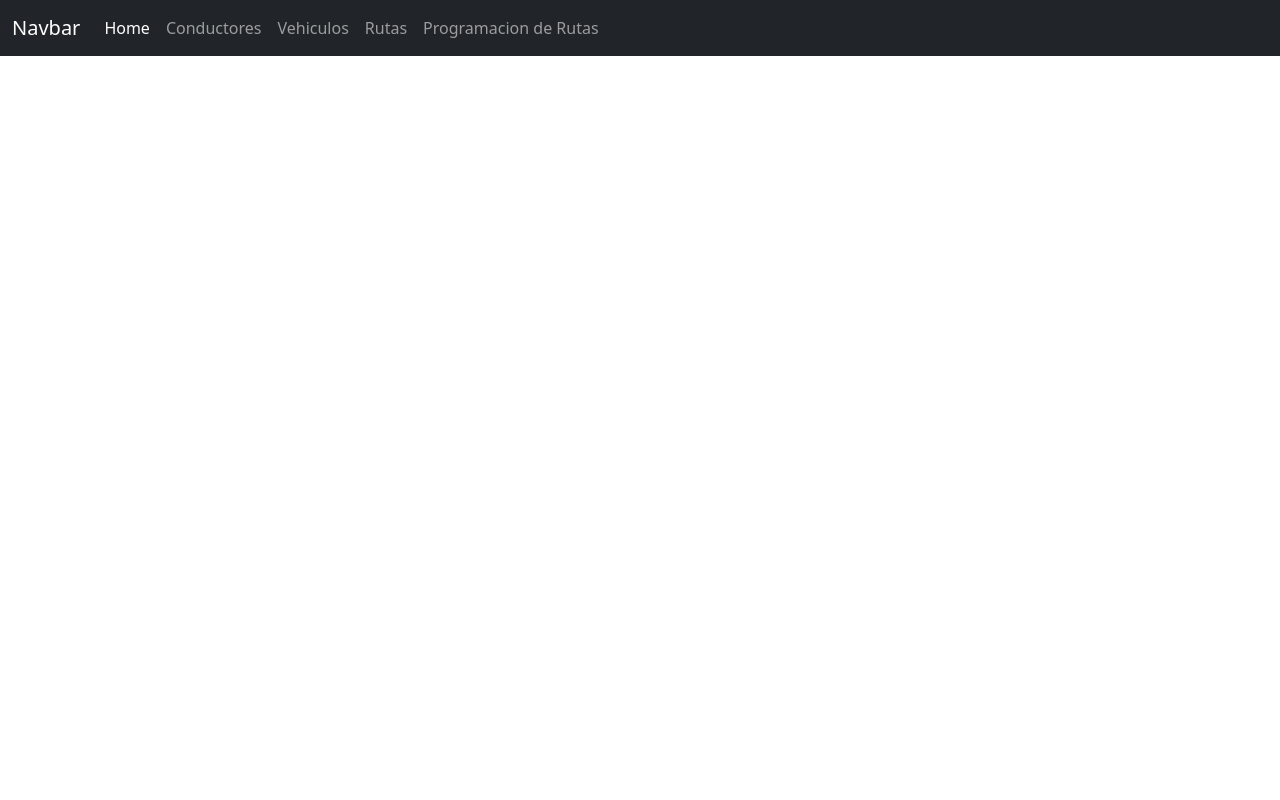
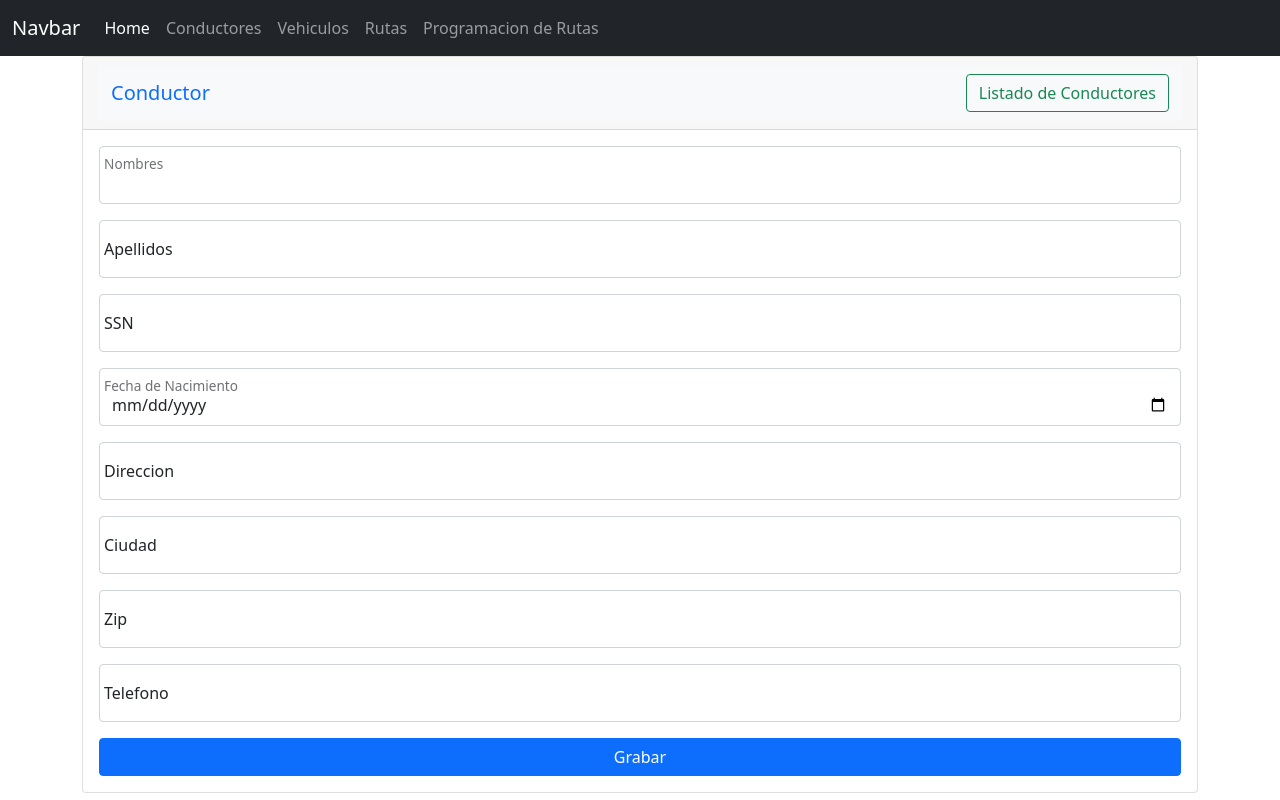
Before and after one commit to ismaelfac/freet_crud, an Angular app: page /drivers/create in a window 1280 px wide. Before the commit this address led to /. Built offline with nearby package versions, Linux system fonts and the light colour scheme.

Commit message:
crud driver ok

```diff
--- a/src/app/app-routing.module.ts
+++ b/src/app/app-routing.module.ts
@@ -2,6 +2,7 @@ import { NgModule } from '@angular/core';
 import { RouterModule, Routes } from '@angular/router';
 import { DashboardComponent } from './components/dashboard/dashboard.component';
 import { DriverComponent } from './components/driver/driver.component';
+import { FormsComponent } from './components/driver/forms/forms.component';
 import { RoutesComponent } from './components/routes/routes.component';
 import { SchedulerComponent } from './components/scheduler/scheduler.component';
 import { VehiclesComponent } from './components/vehicles/vehicles.component';
@@ -9,6 +10,8 @@ import { VehiclesComponent } from './components/vehicles/vehicles.component';
 const routes: Routes = [
   {  path: '', component: DashboardComponent },
   {  path: 'drivers', component: DriverComponent },
+  {  path: 'drivers/create', component: FormsComponent },
+  {  path: 'drivers/edit/:id', component: FormsComponent },
   {  path: 'vehicles', component: VehiclesComponent },
   {  path: 'routes', component: RoutesComponent },
   {  path: 'schedulers', component: SchedulerComponent },
--- a/src/app/app.module.ts
+++ b/src/app/app.module.ts
@@ -4,7 +4,9 @@ import { BrowserModule } from '@angular/platform-browser';
 
 import { AppRoutingModule } from './app-routing.module';
 import { AppComponent } from './app.component';
-import { ReactiveFormsModule } from '@angular/forms';
+import { FormsModule, ReactiveFormsModule } from '@angular/forms';
+
+
 import { NavigationComponent } from './components/navigation/navigation.component';
 import { DashboardComponent } from './components/dashboard/dashboard.component';
 import { DriverComponent } from './components/driver/driver.component';
@@ -32,6 +34,7 @@ import { HttpClientModule } from '@angular/common/http';
   imports: [
     BrowserModule,
     AppRoutingModule,
+    FormsModule,
     ReactiveFormsModule,
     HttpClientModule
   ],
--- a/src/app/components/driver/driver.component.html
+++ b/src/app/components/driver/driver.component.html
@@ -1,4 +1,3 @@
-
 <div class="card">
     <h5 class="card-header">
         <nav class="navbar bg-light">
--- a/src/app/components/driver/forms/forms.component.html
+++ b/src/app/components/driver/forms/forms.component.html
@@ -1,34 +1,51 @@
-<form action="">
-    <div class="input-group mb-3">
-        <span class="input-group-text" id="basic-addon1">@</span>
-        <input type="text" class="form-control" placeholder="Username" aria-label="Username" aria-describedby="basic-addon1">
+<div class="card">
+    <div class="card-header">
+        <nav class="navbar bg-light">
+            <div class="container-fluid">
+              <a class="navbar-brand">Conductor</a>
+              <form class="d-flex">
+                <a class="btn btn-outline-success" routerLink="/drivers">Listado de Conductores</a>
+              </form>
+            </div>
+          </nav>
     </div>
-
-    <div class="input-group mb-3">
-    <input type="text" class="form-control" placeholder="Recipient's username" aria-label="Recipient's username" aria-describedby="basic-addon2">
-    <span class="input-group-text" id="basic-addon2">@example.com</span>
+    <div class="card-body">
+        <form action="" class="row g-3">
+            <div class="form-floating">
+                <input class="form-control" type="text" name="first_name" [(ngModel)]="driver.first_name"/>
+                <label for="floatingTextarea">Nombres</label>
+            </div>
+            <div class="form-floating">
+                <input class="form-control" name="last_name" [(ngModel)]="driver.last_name" placeholder="Leave a comment here"/>
+                <label for="floatingTextarea">Apellidos</label>
+            </div>
+            <div class="form-floating">
+                <input class="form-control" name="ssn" [(ngModel)]="driver.ssn" placeholder="Leave a comment here"/>
+                <label for="floatingTextarea">SSN</label>
+            </div>
+            <div class="form-floating">
+                <input class="form-control" name="dob" type="date" [(ngModel)]="driver.dob" placeholder="Leave a comment here"/>
+                <label for="floatingTextarea">Fecha de Nacimiento</label>
+            </div>
+            <div class="form-floating">
+                <input class="form-control" name="address" [(ngModel)]="driver.address" placeholder="Leave a comment here"/>
+                <label for="floatingTextarea">Direccion</label>
+            </div>
+            <div class="form-floating">
+                <input class="form-control" name="city" [(ngModel)]="driver.city" placeholder="Leave a comment here"/>
+                <label for="floatingTextarea">Ciudad</label>
+            </div>
+            <div class="form-floating">
+                <input class="form-control" name="zip" type="string" [(ngModel)]="driver.zip" placeholder="Leave a comment here"/>
+                <label for="floatingTextarea">Zip</label>
+            </div>
+            <div class="form-floating">
+                <input class="form-control" name="phone" type="text" [(ngModel)]="driver.phone" placeholder="Leave a comment here"/>
+                <label for="floatingTextarea">Telefono</label>
+            </div>
+            <div class="d-grid gap-2">
+                <button class="btn btn-primary" type="button" (click)="createOnUpdate()">Grabar</button>
+              </div>
+        </form>
     </div>
-
-    <label for="basic-url" class="form-label">Your vanity URL</label>
-    <div class="input-group mb-3">
-    <span class="input-group-text" id="basic-addon3">https://example.com/users/</span>
-    <input type="text" class="form-control" id="basic-url" aria-describedby="basic-addon3">
-    </div>
-
-    <div class="input-group mb-3">
-    <span class="input-group-text">$</span>
-    <input type="text" class="form-control" aria-label="Amount (to the nearest dollar)">
-    <span class="input-group-text">.00</span>
-    </div>
-
-    <div class="input-group mb-3">
-    <input type="text" class="form-control" placeholder="Username" aria-label="Username">
-    <span class="input-group-text">@</span>
-    <input type="text" class="form-control" placeholder="Server" aria-label="Server">
-    </div>
-
-    <div class="input-group">
-    <span class="input-group-text">With textarea</span>
-    <textarea class="form-control" aria-label="With textarea"></textarea>
-    </div>
-</form>
+  </div>
--- a/src/app/components/driver/forms/forms.component.ts
+++ b/src/app/components/driver/forms/forms.component.ts
@@ -1,4 +1,7 @@
 import { Component, OnInit } from '@angular/core';
+import { Router } from '@angular/router';
+import { Driver } from 'src/app/models/Driver';
+import { DriversService } from 'src/app/services/drivers.service';
 
 @Component({
   selector: 'forms-drivers',
@@ -6,10 +9,28 @@ import { Component, OnInit } from '@angular/core';
   styleUrls: ['./forms.component.css']
 })
 export class FormsComponent implements OnInit {
-
-  constructor() { }
+  driver: Driver = {
+    first_name:  '',
+    last_name: '',
+    ssn: '',
+    dob: '',
+    address: '',
+    city: '',
+    zip: '',
+    phone: ''
+  };
+  constructor(private driverService: DriversService, private router: Router) { }
 
   ngOnInit(): void {
   }
 
+  createOnUpdate(){
+    this.driverService.createDriver(this.driver).subscribe(
+      res => {
+        this.router.navigate(['/drivers']);
+      },
+      err => console.log(err)
+    );
+  }
+
 }
--- a/src/app/components/driver/list/list.component.html
+++ b/src/app/components/driver/list/list.component.html
@@ -4,7 +4,11 @@
         <th scope="col">#</th>
         <th scope="col">Nombres</th>
         <th scope="col">Apellidos</th>
-        <th scope="col">Handle</th>
+        <th scope="col">SSN</th>
+        <th scope="col">Direccion</th>
+        <th scope="col">Ciudad</th>
+        <th scope="col">Zip</th>
+        <th scope="col">Telefono</th>
         <th scope="col"></th>
       </tr>
     </thead>
@@ -14,11 +18,15 @@
         <td>{{ driver.first_name}}</td>
         <td>{{ driver.last_name}}</td>
         <td>@{{ driver.ssn}}</td>
+        <td>@{{ driver.address}}</td>
+        <td>@{{ driver.city}}</td>
+        <td>@{{ driver.zip}}</td>
+        <td>@{{ driver.phone}}</td>
         <td>
-            <div class="btn-group" role="group" aria-label="Basic mixed styles example">
-                <button type="button" class="btn btn-warning">Editar</button>
-                <button type="button" class="btn btn-danger">Eliminar</button>
-              </div>
+          <div class="btn-group" role="group" aria-label="Basic mixed styles example">
+              <button type="button" class="btn btn-warning" (click)="updateDriver(driver.id, driver)">Editar</button>
+              <button type="button" class="btn btn-danger" (click)="deleteDriver(driver.id)">Eliminar</button>
+          </div>
         </td>
       </tr>
     </tbody>
--- a/src/app/components/driver/list/list.component.ts
+++ b/src/app/components/driver/list/list.component.ts
@@ -12,6 +12,10 @@ export class ListComponent implements OnInit {
   constructor(private driversService: DriversService) { }
   listDrivers: any = [];
   ngOnInit(): void {
+    this.getDriver();
+  }
+
+  getDriver(){
     this.driversService.getDrivers().subscribe(
       res => {
         this.listDrivers = res;
@@ -20,4 +24,22 @@ export class ListComponent implements OnInit {
     );
   }
 
+  updateDriver(id:string, driver: Driver){
+    this.driversService.updateDriver(id, driver).subscribe(
+      res => {
+        this.getDriver();
+      },
+      err => console.log(err)
+    );
+  }
+
+  deleteDriver(id:string){
+    this.driversService.deleteDriver(id).subscribe(
+      res => {
+        this.getDriver();
+      },
+      err => console.log(err)
+    );
+  }
+
 }
```
Lines whose indentation alone changed are shown as unchanged.
